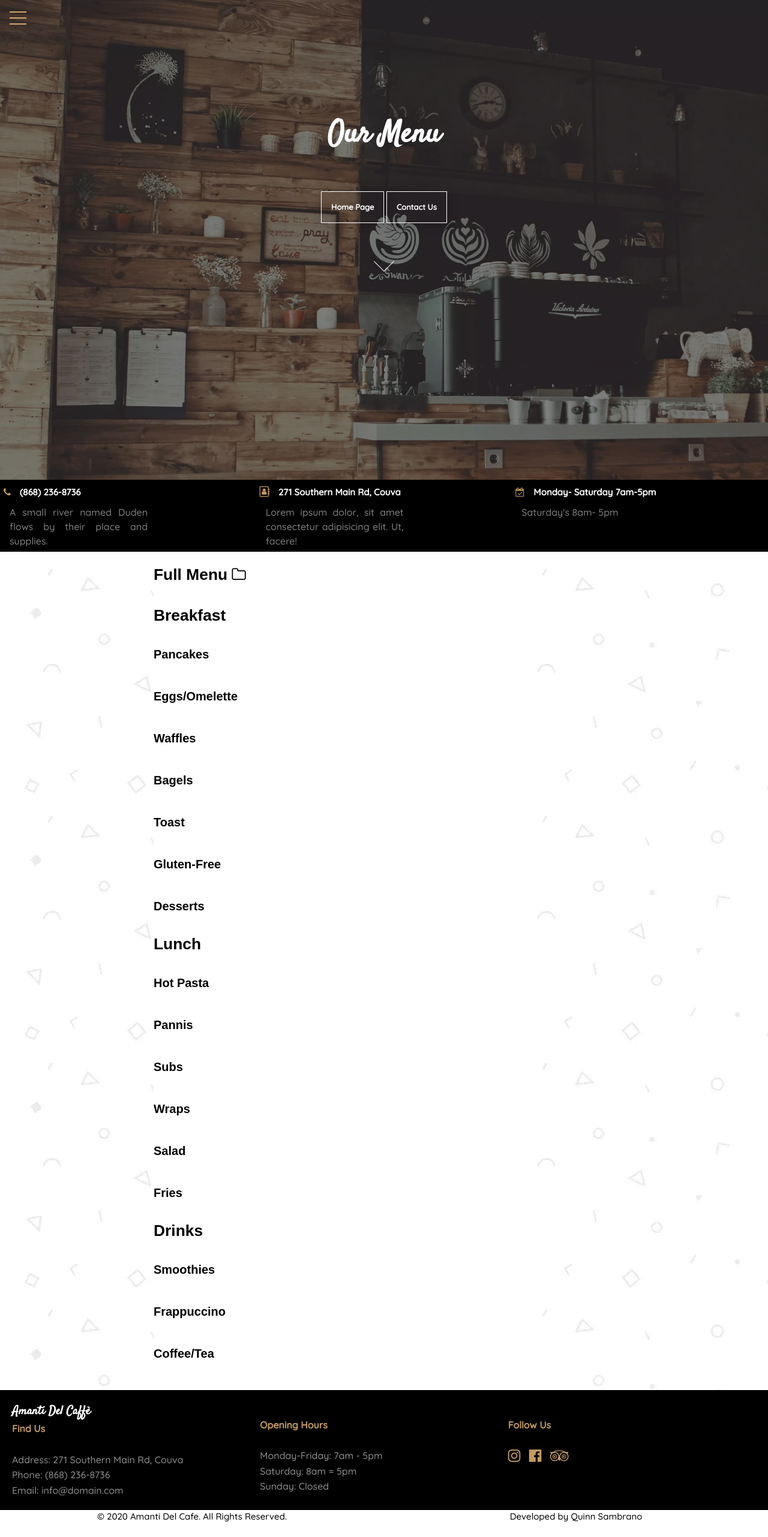
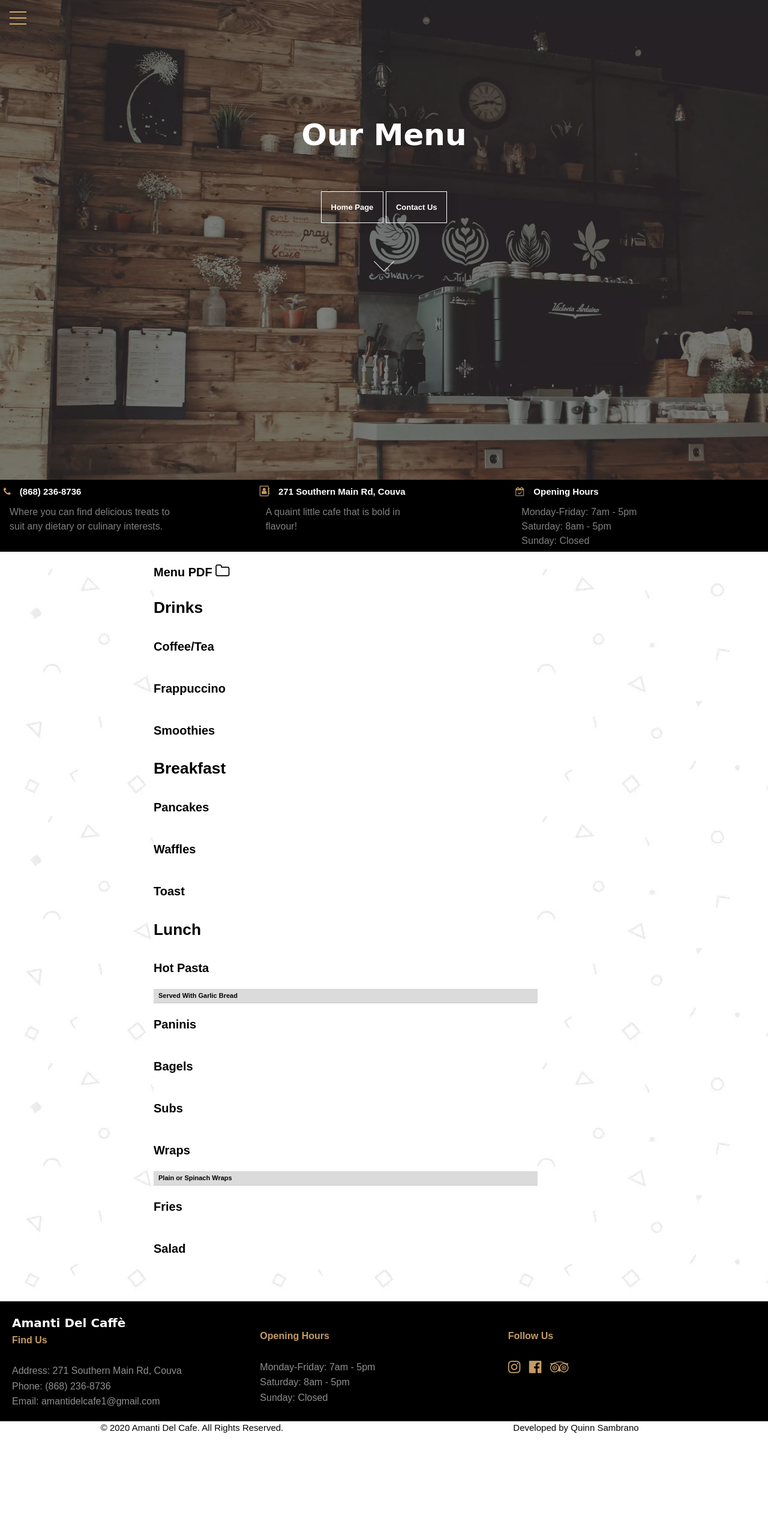
Before and after one commit to QuinnSambr/AmantiCaffe, a Django app: page /Menu in a window 1280 px wide. Shown: the whole page at 60% size. After the commit the page ends 2389 px from the top, so only its background shows below. Run offline with Django 3.2, Linux system fonts and the light colour scheme; data that the repository does not hold is empty; some libraries are stand-ins or nearby versions; some web fonts are replaced.

Commit message:
Update menu.html

```diff
--- a/posts/templates/posts/menu.html
+++ b/posts/templates/posts/menu.html
@@ -5,12 +5,11 @@
   <meta name="viewport" content="width=device-width, initial-scale=1.0">
     {% load static %}
     <link rel="stylesheet" href="{% static 'Nav.css'%}" type="text/css">
-
     <link rel="stylesheet" href="{% static 'HomePage_Main.css'%}" type="text/css">
     <link rel="stylesheet" href="{% static 'MenuPage.css'%}" type="text/css">
-  <script src="https://code.jquery.com/jquery-3.4.1.js"></script>
-  <link href="https://fonts.googleapis.com/css2?family=Satisfy&display=swap" rel="stylesheet">
-  <link href="https://fonts.googleapis.com/css?family=Quicksand:300,500" rel="stylesheet">
+    <script src="{% static 'GoogleMapAPI.js'%}"></script>
+    <script src="{% static 'jquery-3.4.1.js'%}"></script>
+    <link rel="stylesheet" href="https://cdnjs.cloudflare.com/ajax/libs/font-awesome/4.7.0/css/font-awesome.min.css">
   <link rel="stylesheet" href="https://cdnjs.cloudflare.com/ajax/libs/font-awesome/4.7.0/css/font-awesome.min.css">
   <link rel="stylesheet" href="https://cdn.jsdelivr.net/gh/fancyapps/fancybox@3.5.7/dist/jquery.fancybox.min.css" />
   <script src="https://cdn.jsdelivr.net/gh/fancyapps/fancybox@3.5.7/dist/jquery.fancybox.min.js"></script>
@@ -31,7 +30,7 @@
                     <li><a style="color: inherit;text-decoration: none;" href="../../static/Menu_PDF.pdf">Menu PDF</a></li>
                     <li><a style="color: inherit;text-decoration: none;" href="Menu#Breakfast">Breakfast</a></li>
                     <li><a style="color: inherit;text-decoration: none;" href="Menu#Lunch">Lunch</a></li>
-                    <li><a style="color: inherit;text-decoration: none;" href="Menu#Coffee/Tea">Coffee/Tea</a></li>
+                    <li><a style="color: inherit;text-decoration: none;" href="Menu#Drinks">Drinks</a></li>
                 </ul>
                 <li><a href="/#MoreInfo">About Us</a></li>
                 <li><a href="SignUp#Contact-More">Contact Us</a></li>
@@ -58,33 +57,48 @@
     <div class="container-1">
         <div class="box-1">
             <i class="fa fa-phone"><span style="padding: 15px; font-family: 'Quicksand', sans-serif;"><a href="tel:(868) 236-8736">(868) 236-8736</a></span></i>
-          <p style="width: 250px;word-wrap: break-word; padding: 10px; text-align: justify;">A small river named Duden flows by their place and supplies.</p>
+            <p style="width: 300px;word-wrap: break-word; padding: 10px;">Where you can find delicious treats to suit any dietary or culinary interests.</p>
         </div>
         <div class="box-2">
             <a href="https://www.google.com/maps/place/Amanti+del+caff%C3%A8/@10.448311,-61.444424,15z/data=!4m5!3m4!1s0x0:0x1799da43a5adcd78!8m2!3d10.448311!4d-61.444424" <i class="fa fa-address-book-o" href=""><span style="padding: 15px; font-family: 'Quicksand', sans-serif;">271 Southern Main Rd, Couva</span></i>
         </a>
-          <p style="width: 250px;word-wrap: break-word; padding: 10px; text-align: justify;">Lorem ipsum dolor, sit amet consectetur adipisicing elit. Ut, facere!</p>
+            <p style="width: 300px;word-wrap: break-word; padding: 10px;">A quaint little cafe that is bold in flavour!</p>
         </div>
         <div class="box-3">
-          <i class="fa fa-calendar-check-o"><span style="padding: 15px;  font-family: 'Quicksand', sans-serif;">Monday- Saturday 7am-5pm</span></i>
-          <p style="width: 250px;word-wrap: break-word; padding: 10px; text-align: justify;">Saturday's 8am- 5pm</p>
+            <i class="fa fa-calendar-check-o"><span style="padding: 15px;  font-family: 'Quicksand', sans-serif;">Opening Hours</span></i>
+            <p style="width: 300px;word-wrap: break-word; padding: 10px;">Monday-Friday: 7am - 5pm<br> Saturday: 8am - 5pm<br>Sunday: Closed</p>
         </div>
     </div>
+
 </section>
 
 <section id="Menu-Items">
 <div class="background-c">
 <div class="ul-container">
   <ul>
-    <h2>Full Menu <a href="../../static/Menu_PDF.pdf" class="fa fa-folder-o" style="font-size:25px; text-decoration:none;color:inherit;"></a></h2>
+    <h2 style="font-size:20px;">Menu PDF <a href="../../static/Menu_PDF.pdf" class="fa fa-folder-o" style="font-size:25px; text-decoration:none;color:inherit;"></a></h2>
+    <section id="Drinks">
+    <h2>Drinks</h2>
+    <section id="Coffee/Tea">
+    <h1 style="font-size: 20px;">Coffee/Tea</h1>
+    {% for x in t %}
+    <li>{{x.item_name}}<span>${{x.item_price}}</span></li>
+    {% endfor %}
+    </section>
+    <h1 style="font-size: 20px;">Frappuccino</h1>
+    {% for x in f %}
+    <li>{{x.item_name}}<span>${{x.item_price}}</span></li>
+    {% endfor %}
+    <h1 style="font-size: 20px;">Smoothies</h1>
+    {% for x in sm %}
+    <li>{{x.item_name}}<span>${{x.item_price}}</span></li>
+    {% endfor %}
+    </section>
+
     <section id="Breakfast">
     <h2>Breakfast</h2>
     <h1 style="font-size: 20px;">Pancakes</h1>
     {% for x in p %}
-    <li><a data-fancybox="gallery" class="fa fa-file-image-o" href="{{x.item_picture.url}}" style="font-size:15px; text-decoration:none;color:inherit;">&nbsp;&nbsp;</a>{{x.item_name}}<span>${{x.item_price}}</span></li>
-    {% endfor %}
-    <h1 style="font-size: 20px;">Eggs/Omelette</h1>
-    {% for x in e %}
     <li>{{x.item_name}}<span>${{x.item_price}}</span></li>
     {% endfor %}
     <section id="Waffles">
@@ -93,32 +107,25 @@
     <li>{{x.item_name}}<span>${{x.item_price}}</span></li>
     {% endfor %}
     </section>
-  </section>
-    <h1 style="font-size: 20px;">Bagels</h1>
-    {% for x in b %}
-    <li>{{x.item_name}}<span>${{x.item_price}}</span></li>
-    {% endfor %}
     <h1 style="font-size: 20px;">Toast</h1>
     {% for x in to %}
     <li>{{x.item_name}}<span>${{x.item_price}}</span></li>
     {% endfor %}
-    <h1 style="font-size: 20px;">Gluten-Free</h1>
-    {% for x in gf %}
-    <li>{{x.item_name}}<span>${{x.item_price}}</span></li>
-    {% endfor %}
-    <h1 style="font-size: 20px;">Desserts</h1>
-    {% for x in d %}
-    <li>{{x.item_name}}<span>${{x.item_price}}</span></li>
-    {% endfor %}
+    </section>
 
     <section id="Lunch">
     <h2>Lunch</h2>
     <h1 style="font-size: 20px;">Hot Pasta</h1>
+    <li style="font-weight:bold;">Served With Garlic Bread</li>
     {% for x in hp %}
     <li>{{x.item_name}}<span>${{x.item_price}}</span></li>
     {% endfor %}
-    <h1 style="font-size: 20px;">Pannis</h1>
+    <h1 style="font-size: 20px;">Paninis</h1>
     {% for x in pn %}
+    <li>{{x.item_name}}<span>${{x.item_price}}</span></li>
+    {% endfor %}
+    <h1 style="font-size: 20px;">Bagels</h1>
+    {% for x in b %}
     <li>{{x.item_name}}<span>${{x.item_price}}</span></li>
     {% endfor %}
     <h1 style="font-size: 20px;">Subs</h1>
@@ -126,40 +133,26 @@
     <li>{{x.item_name}}<span>${{x.item_price}}</span></li>
     {% endfor %}
     <h1 style="font-size: 20px;">Wraps</h1>
+    <li style="font-weight:bold;">Plain or Spinach Wraps</li>
     {% for x in w %}
+    <li>{{x.item_name}}<span>${{x.item_price}}</span></li>
+    {% endfor %}
+    <h1 style="font-size: 20px;">Fries</h1>
+    {% for x in fr %}
     <li>{{x.item_name}}<span>${{x.item_price}}</span></li>
     {% endfor %}
     <h1 style="font-size: 20px;">Salad</h1>
     {% for x in sa %}
     <li>{{x.item_name}}<span>${{x.item_price}}</span></li>
     {% endfor %}
-    <h1 style="font-size: 20px;">Fries</h1>
-    {% for x in fr %}
-    <li>{{x.item_name}}<span>${{x.item_price}}</span></li>
-    {% endfor %}
+
     </section>
 
-    <section id="Drinks">
-    <h2>Drinks</h2>
-    <h1 style="font-size: 20px;">Smoothies</h1>
-    {% for x in sm %}
-    <li>{{x.item_name}}<span>${{x.item_price}}</span></li>
-    {% endfor %}
-    <h1 style="font-size: 20px;">Frappuccino</h1>
-    {% for x in f %}
-    <li>{{x.item_name}}<span>${{x.item_price}}</span></li>
-    {% endfor %}
-    <section id="Coffee/Tea">
-    <h1 style="font-size: 20px;">Coffee/Tea</h1>
-    {% for x in t %}
-    <li>{{x.item_name}}<span>${{x.item_price}}</span></li>
-    {% endfor %}
-    </section>
-    </section>
+
   </ul>
-<br>
+
 </div>
-
+<br><br>
 </div>
 
 </section>
@@ -173,7 +166,7 @@
           <br>
           <li>Address: 271 Southern Main Rd, Couva</li>
           <li>Phone: (868) 236-8736</li>
-          <li>Email: info@domain.com</li>
+          <li>Email: amantidelcafe1@gmail.com</li>
 
       </ul>
 
@@ -185,7 +178,7 @@
           <li style="font-size: 16px; font-weight: bold;color: #c49b63;">Opening Hours</li>
           <br>
           <li>Monday-Friday: 7am - 5pm</li>
-          <li>Saturday: 8am = 5pm</li>
+          <li>Saturday: 8am - 5pm</li>
           <li>Sunday: Closed</li>
 
       </ul>
```
Lines whose indentation alone changed are shown as unchanged.
